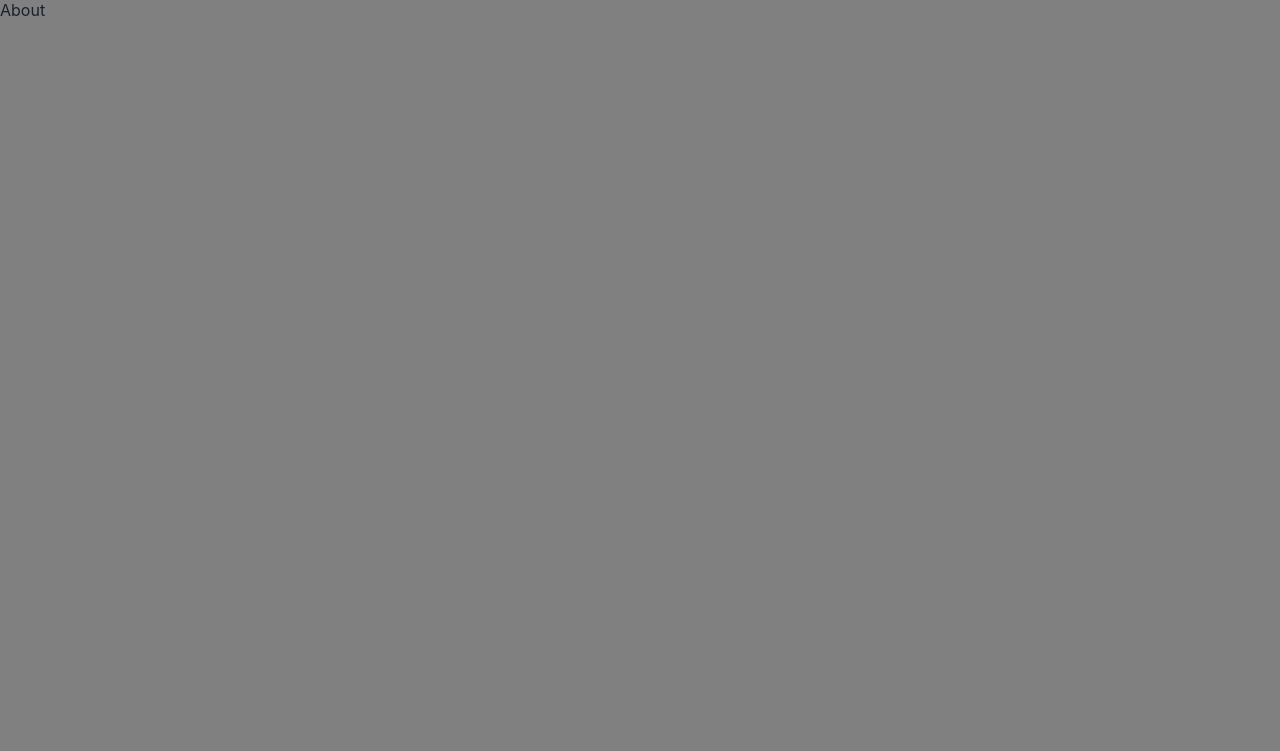
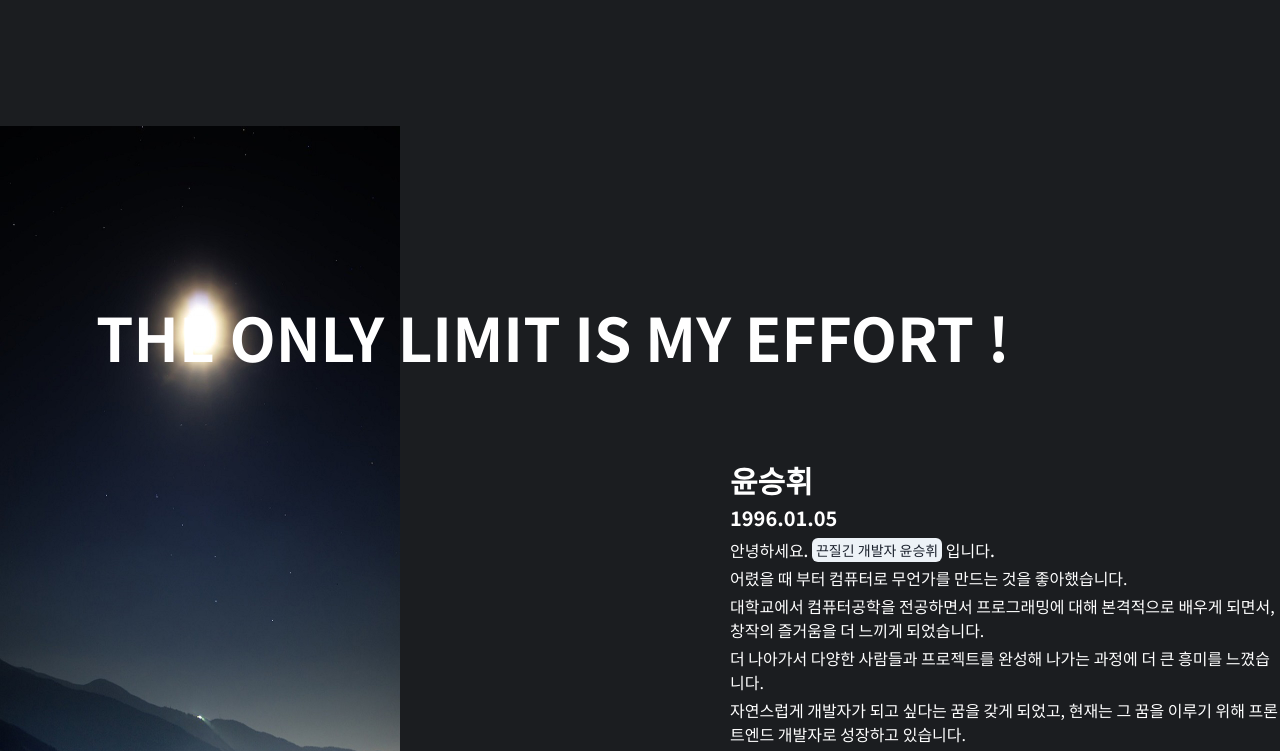
Before and after one commit to Yoonhwi/new-portfolio, a React (Vite) app: page / in a window 1280 px wide. Shown: the part 802-1553 px from the top of the page. Built offline with nearby package versions, Linux system fonts and the light colour scheme.

Commit message:
added about

```diff
--- a/index.html
+++ b/index.html
@@ -3,6 +3,10 @@
   <head>
     <meta charset="UTF-8" />
     <link rel="icon" type="image/svg+xml" href="/vite.svg" />
+    <link
+      href="https://fonts.googleapis.com/css2?family=Noto+Sans+KR:wght@400;500;700&family=Poppins:wght@400;500;600;700&display=swap"
+      rel="stylesheet"
+    />
     <meta name="viewport" content="width=device-width, initial-scale=1.0" />
     <title>윤승휘</title>
   </head>
--- /dev/null
+++ b/src/assets/fonts/font.tsx
@@ -0,0 +1,15 @@
+import { Global } from "@emotion/react";
+
+const GlobalStyles = () => {
+  return (
+    <Global
+      styles={`
+        body {
+          font-family: "Pretendard Variable", "Noto Sans KR", Poppins, sans-serif;
+        }
+      `}
+    />
+  );
+};
+
+export default GlobalStyles;
--- /dev/null
+++ b/src/components/layouts/center-layout/center-layout.tsx
@@ -0,0 +1,16 @@
+import { Flex } from "@chakra-ui/react";
+
+interface CenterLayoutProps {
+  children?: React.ReactNode;
+}
+const CenterLayout = ({ children }: CenterLayoutProps) => {
+  return (
+    <Flex justify={"center"} h={"100%"}>
+      <Flex w={{ base: "100%", xl: "1280px" }} direction={"column"}>
+        {children}
+      </Flex>
+    </Flex>
+  );
+};
+
+export default CenterLayout;
--- /dev/null
+++ b/src/components/layouts/center-layout/index.ts
@@ -0,0 +1 @@
+export { default as CenterLayout } from "./center-layout";
--- a/src/components/layouts/default-layout/default-layout-header.tsx
+++ b/src/components/layouts/default-layout/default-layout-header.tsx
@@ -1,6 +1,6 @@
 import { SectionName } from "@/constants";
 import { useSection } from "@/hooks";
-import { Flex, HStack, Text } from "@chakra-ui/react";
+import { Box, Flex, HStack, Text } from "@chakra-ui/react";
 import gsap from "gsap";
 import { useCallback, useEffect, useRef } from "react";
 
@@ -85,7 +85,7 @@ const DefaultLayoutHeader = () => {
   }, [currentSection]);
 
   return (
-    <>
+    <Box zIndex={99}>
       <Flex
         as={"header"}
         w={"100%"}
@@ -140,7 +140,7 @@ const DefaultLayoutHeader = () => {
           </HStack>
         </Flex>
       </Flex>
-    </>
+    </Box>
   );
 };
 
--- a/src/components/layouts/index.ts
+++ b/src/components/layouts/index.ts
@@ -1 +1,2 @@
 export * from "./default-layout";
+export * from "./center-layout";
--- /dev/null
+++ b/src/container/about/about-text.tsx
@@ -0,0 +1,30 @@
+import { Flex, Heading, Tag, Text } from "@chakra-ui/react";
+
+const AboutText = () => {
+  return (
+    <Flex direction={"column"} gap={2} maxW={"550px"} ml={"auto"}>
+      <Heading size={"lg"}>윤승휘</Heading>
+      <Heading size={"md"}>1996.01.05</Heading>
+      <Flex direction={"column"} gap={1}>
+        <Text fontWeight={"500"}>
+          안녕하세요. <Tag p={1}>끈질긴 개발자 윤승휘</Tag> 입니다.
+        </Text>
+        <Text>어렸을 때 부터 컴퓨터로 무언가를 만드는 것을 좋아했습니다.</Text>
+        <Text>
+          대학교에서 컴퓨터공학을 전공하면서 프로그래밍에 대해 본격적으로 배우게
+          되면서, 창작의 즐거움을 더 느끼게 되었습니다.
+        </Text>
+        <Text>
+          더 나아가서 다양한 사람들과 프로젝트를 완성해 나가는 과정에 더 큰
+          흥미를 느꼈습니다.
+        </Text>
+        <Text>
+          자연스럽게 개발자가 되고 싶다는 꿈을 갖게 되었고, 현재는 그 꿈을
+          이루기 위해 프론트엔드 개발자로 성장하고 있습니다.
+        </Text>
+      </Flex>
+    </Flex>
+  );
+};
+
+export default AboutText;
--- a/src/container/about/about.tsx
+++ b/src/container/about/about.tsx
@@ -1,19 +1,49 @@
+import { CenterLayout } from "@/components";
 import { useSection } from "@/hooks";
-import { Box, Text } from "@chakra-ui/react";
+import { Box, Flex, Heading } from "@chakra-ui/react";
+import AboutText from "./about-text";
 
 const About = () => {
   const { registerSection } = useSection();
 
   return (
     <Box
-      bgColor={"gray"}
+      backgroundColor={"rgb(27,29,32)"}
       minH={`100vh`}
       ref={(el) => {
         if (!el) return;
         registerSection("ABOUT", el);
       }}
+      py={32}
     >
-      <Text>About</Text>
+      <CenterLayout>
+        <Box color={"white"} position={"relative"} minH={"800px"}>
+          <Box
+            backgroundImage={`url('./img/portfolio_bg6.jpg')`}
+            backgroundSize={"contain"}
+            backgroundRepeat={"no-repeat"}
+            position={"absolute"}
+            left={0}
+            top={0}
+            bottom={0}
+            minH={"800px"}
+            minW={"400px"}
+          />
+          <Flex
+            direction={"column"}
+            zIndex={1}
+            position={"relative"}
+            h={"100%"}
+            justifyContent={"center"}
+            gap={24}
+          >
+            <Heading size={"3xl"} pl={24}>
+              THE ONLY LIMIT IS MY EFFORT !
+            </Heading>
+            <AboutText />
+          </Flex>
+        </Box>
+      </CenterLayout>
     </Box>
   );
 };
--- a/src/container/intro/intro-text.tsx
+++ b/src/container/intro/intro-text.tsx
@@ -25,7 +25,7 @@ const HomeInfo = () => {
       zIndex={1}
       justifyContent={"center"}
       alignItems={"center"}
-      bgColor={"rgba(0,0,0,0.1)"}
+      bgColor={"rgba(0,0,0,0.02)"}
       h={"100%"}
     >
       <Flex direction={"column"} gap={4} alignItems={"center"} minW={"500px"}>
--- a/src/main.tsx
+++ b/src/main.tsx
@@ -1,11 +1,18 @@
 import React from "react";
 import ReactDOM from "react-dom/client";
 import App from "./App.tsx";
-import { ChakraProvider } from "@chakra-ui/react";
+import { ChakraProvider, extendTheme } from "@chakra-ui/react";
+
+const theme = extendTheme({
+  fonts: {
+    heading: `"Pretendard Variable", "Noto Sans KR", Poppins, sans-serif`,
+    body: `"Pretendard Variable", "Noto Sans KR", Poppins, sans-serif`,
+  },
+});
 
 ReactDOM.createRoot(document.getElementById("root")!).render(
   <React.StrictMode>
-    <ChakraProvider>
+    <ChakraProvider theme={theme}>
       <App />
     </ChakraProvider>
   </React.StrictMode>
```
Also changed, not shown: public/img/portfolio_bg5.jpg (added), public/img/portfolio_bg6.jpg (added).
